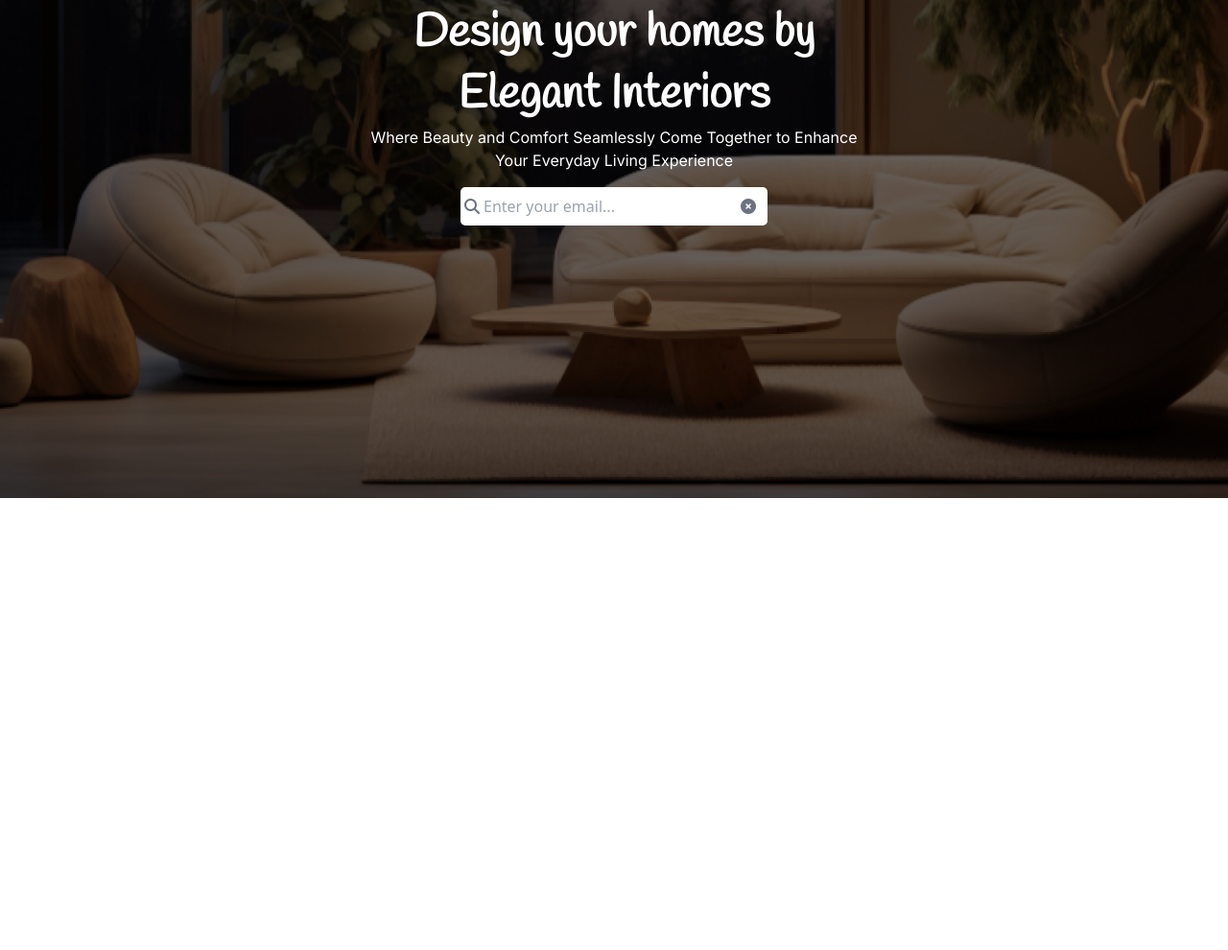
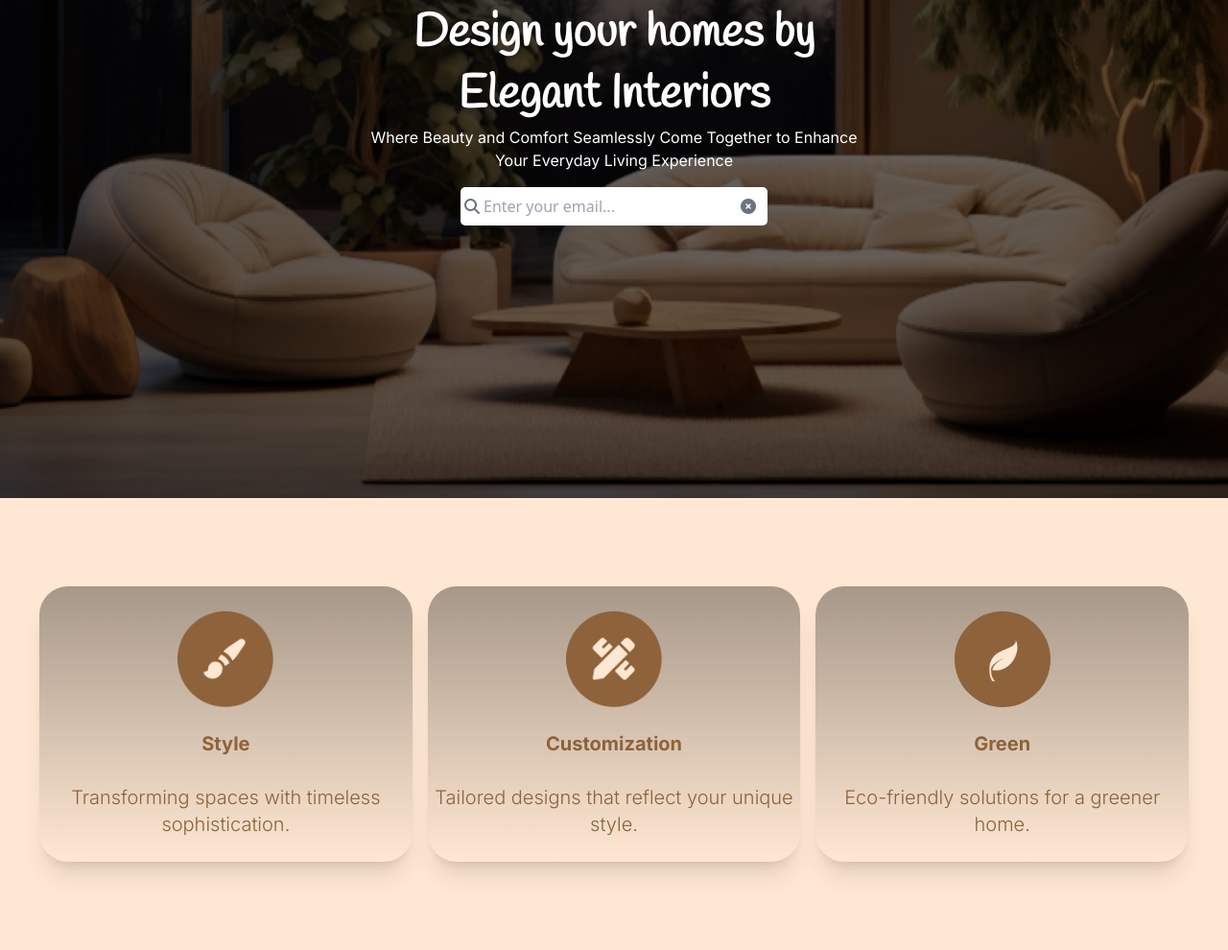
Before and after one commit to JamieOhakwe/interiordesign, a website: page index.html in a window 1280 px wide. Shown: the part 281-1271 px from the top of the page at 96% size. Before the commit the page ends 800 px from the top, so only its background shows below. Drawn offline with nearby package versions, Linux system fonts and the light colour scheme; files whose address does not match are found by name.

Commit message:
added about page

```diff
--- a/index.html
+++ b/index.html
@@ -13,6 +13,9 @@
 <link rel="stylesheet" href="style.css">
 </head>
 <body>
+    <div>
+
+            <!-- Hero section -->
             <div class="bg-cover flex-col bg-black bg-blend-mode-darken  bg-center bg-no-repeat bg-[url('/images/interior.png')]  w-full h-screen flex items-center justify-center ">
                 <h1 class="text-5xl text-center leading-[4rem] max-w-[34rem] font-bold text-white flex ">Design your homes by Elegant Interiors</h1>
 
@@ -47,6 +50,33 @@
                         </div>
 
                     </div>
+
+                    <!-- About Section -->
+
+                    <div class="w-[100%] bg-[#FFE8D3] py-[92px] px-[41px]">
+                        <div class="flex gap-4">
+                            <!-- BOX1 -->
+                            <div class="w-[418px] h-[287px] bg-gradient-to-b shadow-xl from-[#24201B]/40 via-[#000000]/12 to-[#FFFFFF]/2  rounded-[30px] flex flex-col items-center justify-center text-center gap-3">
+                                <img src="/images/icons/Brush.png" alt="" class="w-[100px] ">
+                                <span class="font-bold text-[#8E623A] text-xl mt-3">Style</span><br>
+                                <span class="text-[#8E623A] text-xl font-light -mt-5">Transforming spaces with timeless sophistication.</span>
+                            </div>
+                            <!-- BOX-2 -->
+                            <div class="w-[418px] h-[287px] bg-gradient-to-b shadow-xl from-[#24201B]/40 via-[#000000]/12 to-[#FFFFFF]/2  rounded-[30px] flex flex-col items-center justify-center text-center gap-3">
+                                <img src="/images/icons/Pencil.png" alt="" class="w-[100px] ">
+                                <span class="font-bold text-[#8E623A] text-xl mt-3">Customization</span><br>
+                                <span class="text-[#8E623A] text-xl font-light -mt-5">Tailored designs that reflect your unique style.</span>
+                            </div>
+                            <!-- BOX 3 -->
+                            <div class="w-[418px] h-[287px] bg-gradient-to-b shadow-xl from-[#24201B]/40 via-[#000000]/12 to-[#FFFFFF]/2  rounded-[30px] flex flex-col items-center justify-center text-center gap-3">
+                                <img src="/images/icons/Leaf1.png" alt="" class="w-[100px] bg-[#8E623A] p-[12px] rounded-[50%] ">
+                                <span class="font-bold text-[#8E623A] text-xl mt-3">Green</span><br>
+                                <span class="text-[#8E623A] text-xl font-light -mt-5"> Eco-friendly solutions for a greener home.</span>
+                            </div>
+                        </div>
+                    </div>
+
+    </div>
     <!-- <img src="/images/interior.png" alt=""> -->
 
 </body>
--- a/style.css
+++ b/style.css
@@ -4,7 +4,7 @@ h1 {
     font-style: normal;
   }
 
-  h2, ul{
+  h2, ul, span{
     font-family: "Inter", sans-serif;
     font-optical-sizing: auto;
     font-weight: 100;
```
Also changed, not shown: images/icons/Brush.png (added), images/icons/Leaf1.png (added), images/icons/pencil.png (added). Lines whose indentation alone changed are shown as unchanged.
